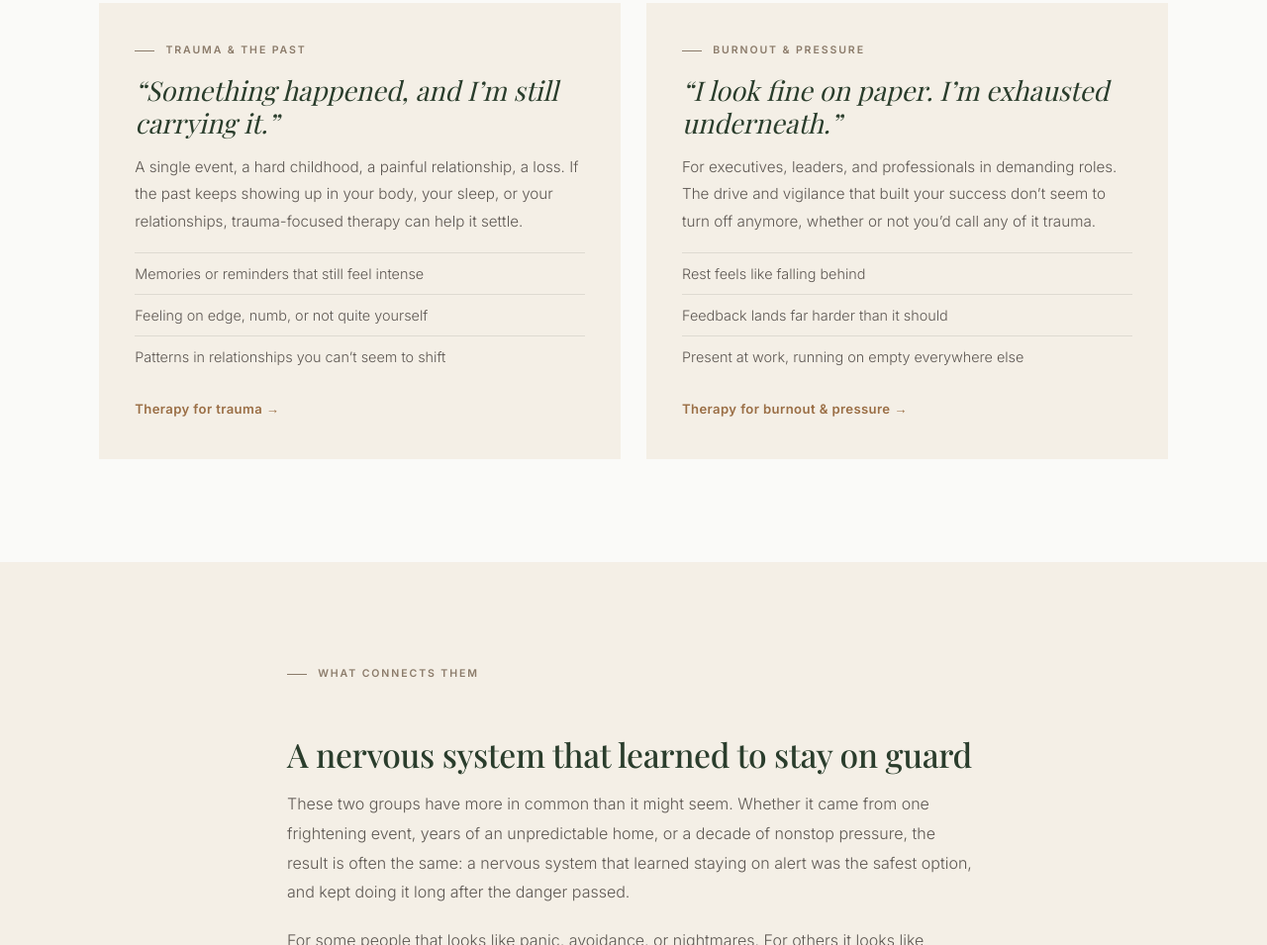
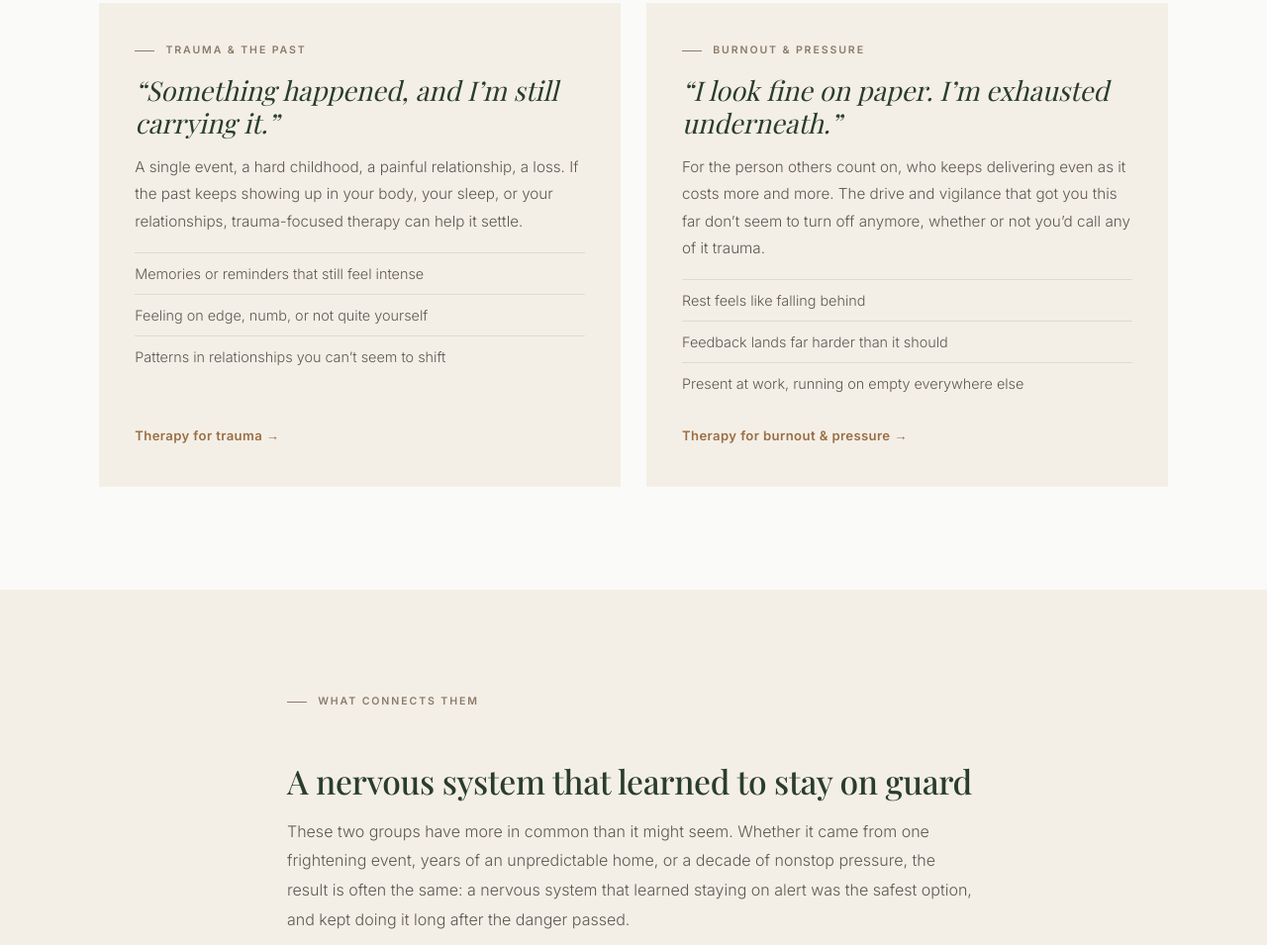
Before and after one commit to cmgilmore/cmgilmore.github.io, a plain HTML site: page index.html in a window 1280 px wide. Shown: the part 1120-2075 px from the top of the page at 99% size. Drawn offline with nearby package versions, Linux system fonts and the light colour scheme; a web font is replaced by a local one.

Commit message:
Homepage burnout card: describe the pattern instead of job titles
Co-Authored-By: Claude Opus 5.5 <noreply@anthropic.com>
Claude-Session: https://claude.ai/code/session_01XMKHjsx8R1THELEJ7DhdnN

```diff
--- a/index.html
+++ b/index.html
@@ -273,7 +273,7 @@
       <a class="path" href="/therapy-for-high-achievers/">
         <div class="eyebrow">Burnout &amp; pressure</div>
         <h2>&#8220;I look fine on paper. I&#8217;m exhausted underneath.&#8221;</h2>
-        <p>For executives, leaders, and professionals in demanding roles. The drive and vigilance that built your success don&#8217;t seem to turn off anymore, whether or not you&#8217;d call any of it trauma.</p>
+        <p>For the person others count on, who keeps delivering even as it costs more and more. The drive and vigilance that got you this far don&#8217;t seem to turn off anymore, whether or not you&#8217;d call any of it trauma.</p>
         <ul>
           <li>Rest feels like falling behind</li>
           <li>Feedback lands far harder than it should</li>
```
